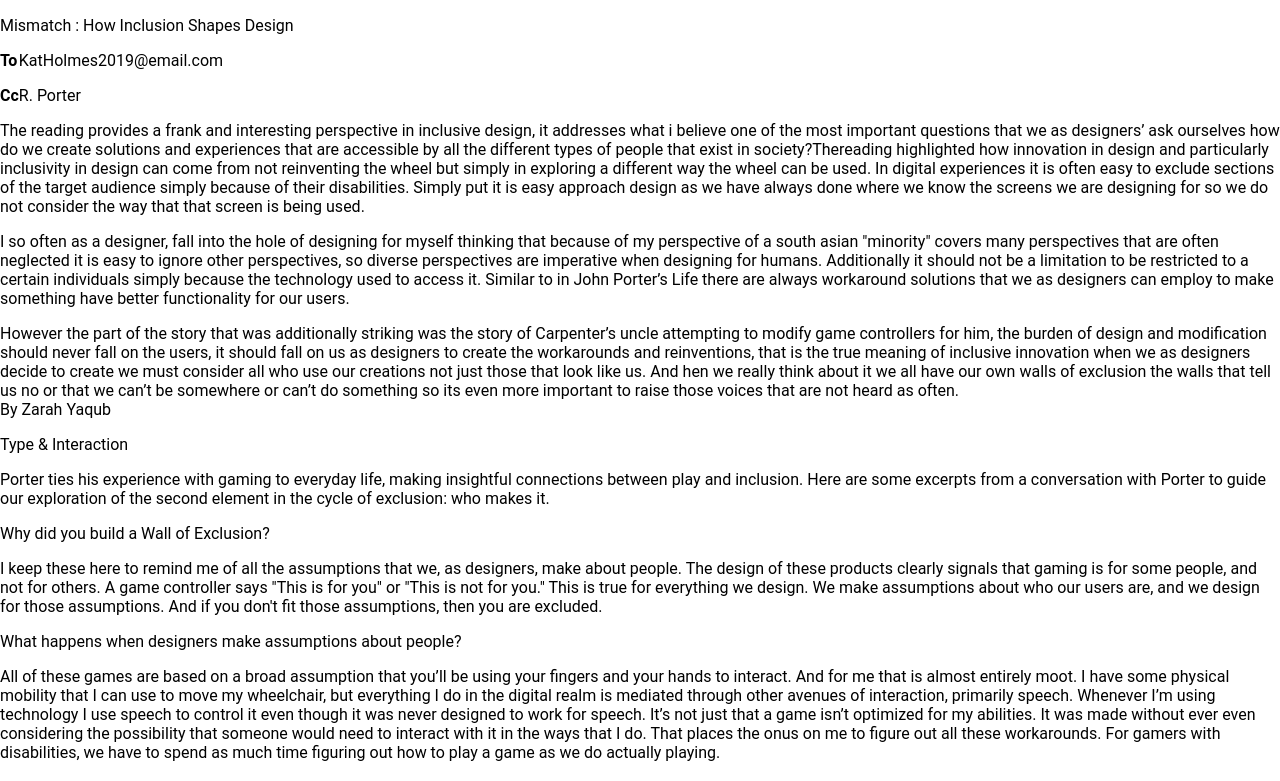
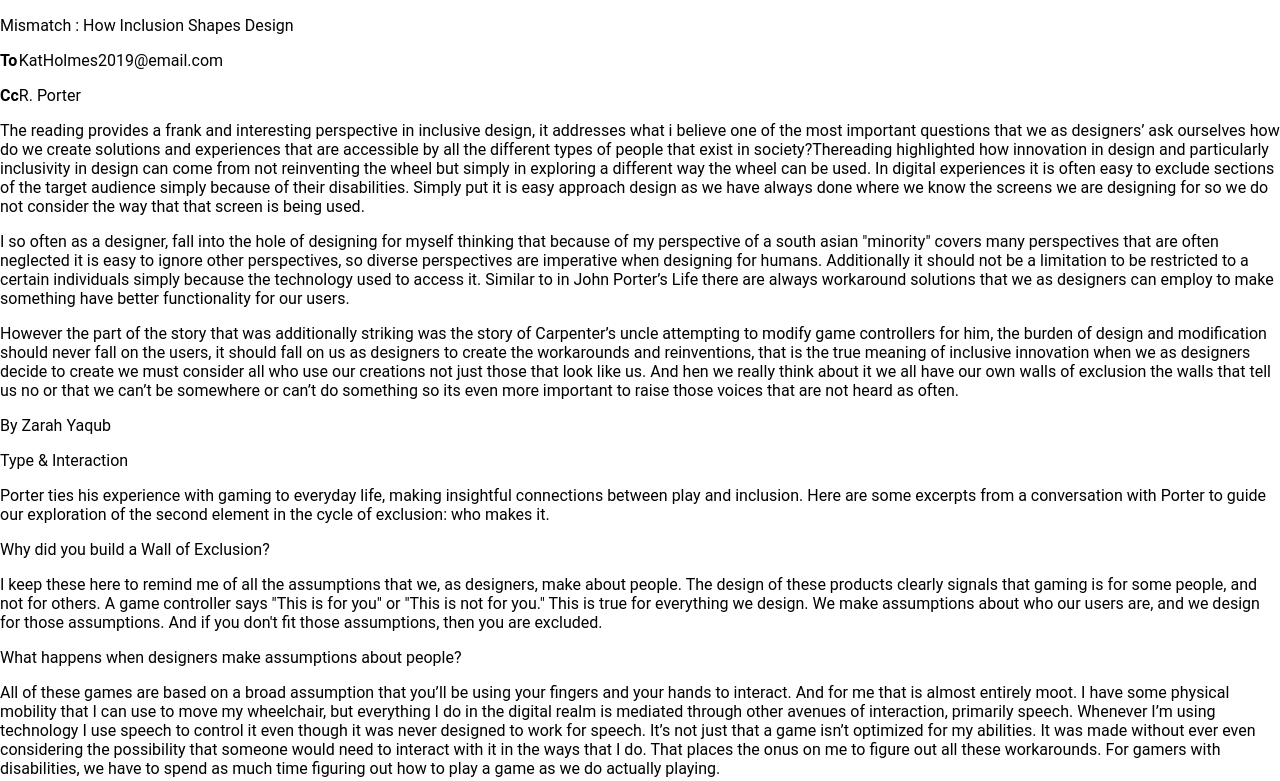
Before and after one commit to ZarahYaqub/Project01_Manuscript, a plain HTML site: page index.html in a window 1280 px wide. Shown: the top 781 px of the page. Drawn offline with Linux system fonts and the light colour scheme.

Commit message:
Update index.html

```diff
--- a/index.html
+++ b/index.html
@@ -33,7 +33,7 @@
 			<p>However the part of the story that was additionally striking was the story of Carpenter’s uncle attempting to modify game controllers for him, the burden of design and modification should never fall on the users, it should fall on us as designers to create the workarounds and reinventions, that is the true meaning of inclusive innovation when we as designers decide to create we must consider all who use our creations not just those that look like us. And hen we really think about it we all have our own walls of exclusion the walls that tell us no or that we can’t be somewhere or can’t do something so its even more important to raise those voices that are not heard as often. </p>
 
 
-			<a href="https://docs.google.com/document/d/1En_aoZwgi3slvnv18JRrc-xucbYeG75tMyGsg1nFcA4/edit?usp=sharing"> <p>By Zarah Yaqub</p></a>
+			<p><a href="https://docs.google.com/document/d/1En_aoZwgi3slvnv18JRrc-xucbYeG75tMyGsg1nFcA4/edit?usp=sharing"> By Zarah Yaqub</a></p>
 
 						<!--<link href="" rel=""/> https://developer.mozilla.org/en-US/docs/Web/HTML/Reference/Elements/link -->
 
```
